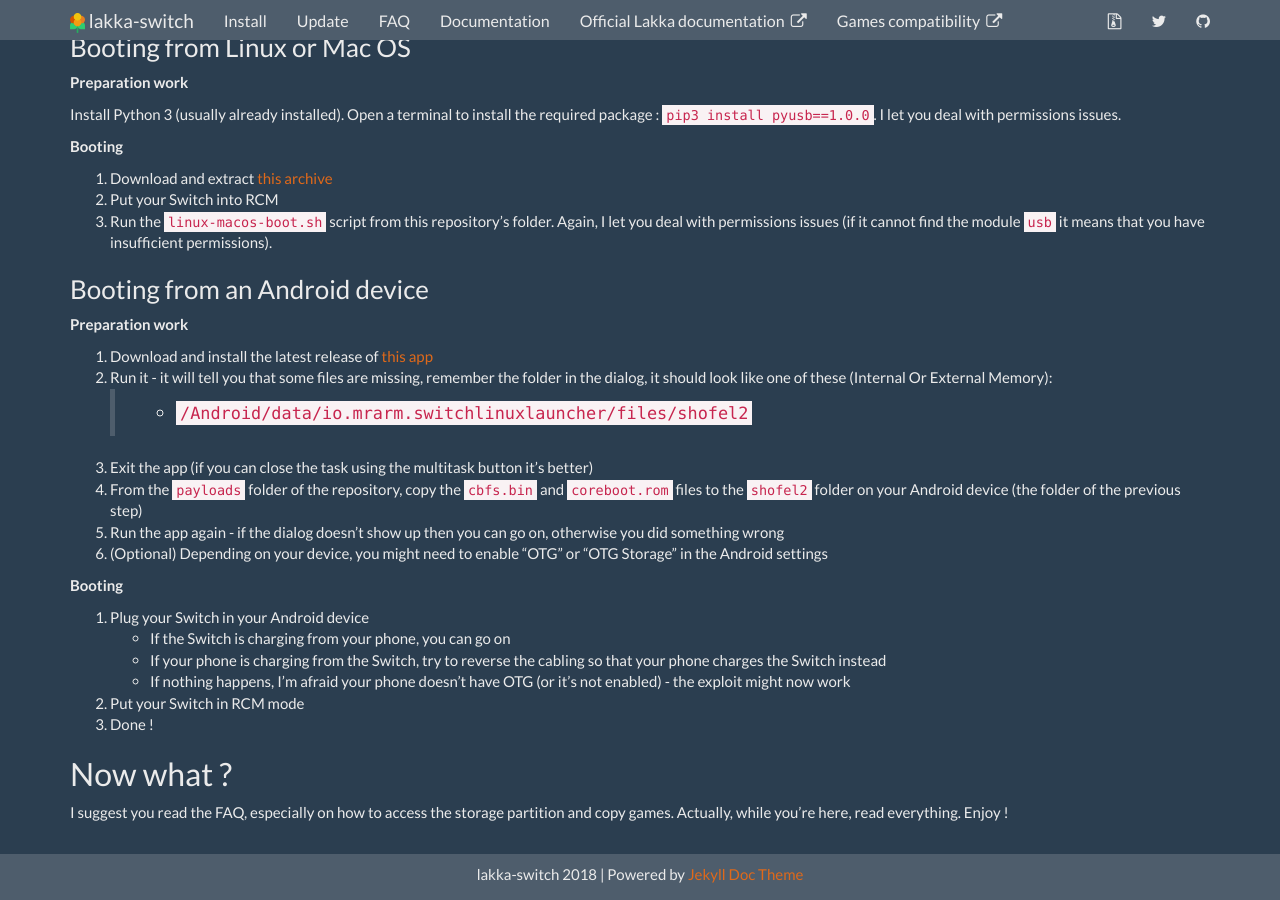
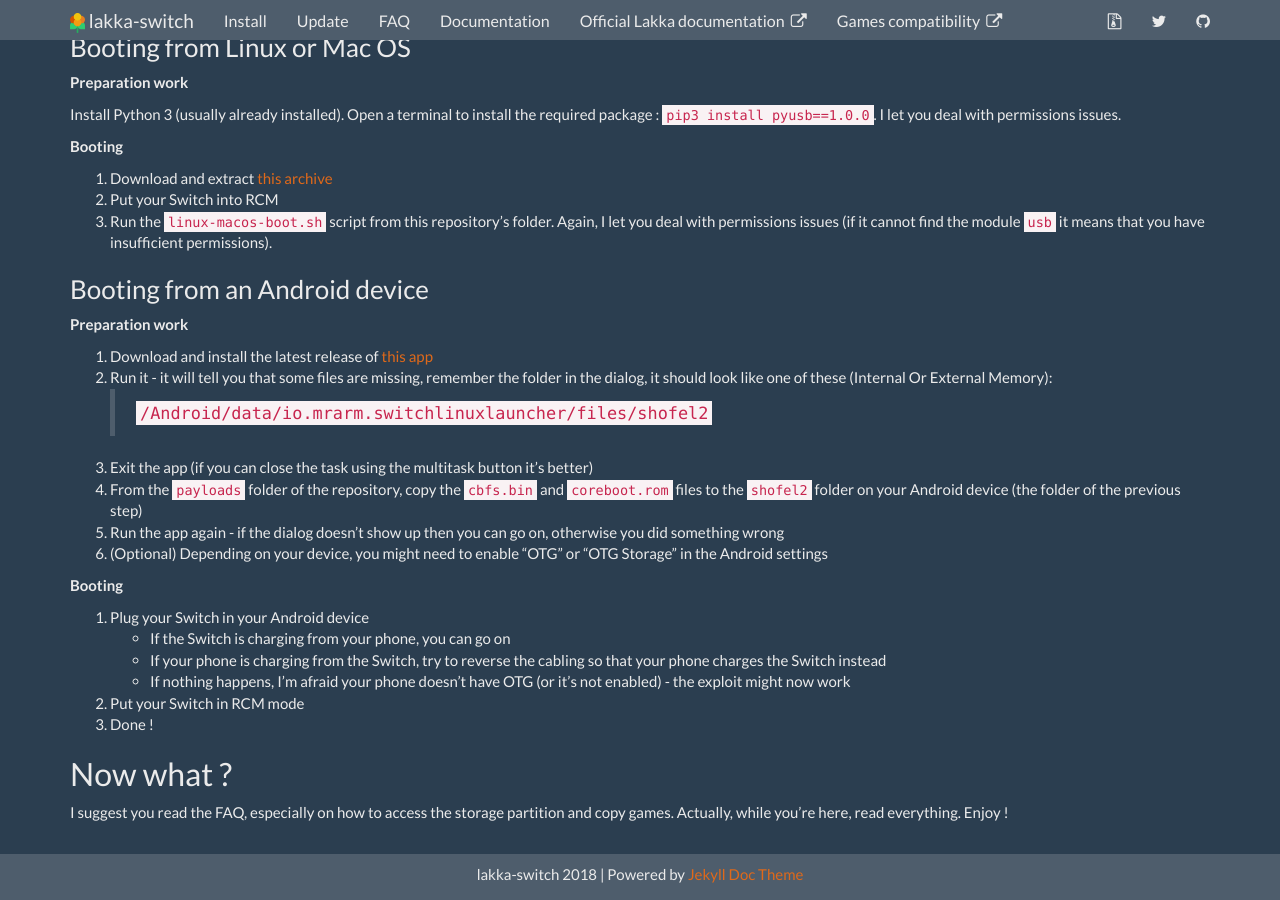
Before and after one commit to lakka-switch/documentation, a Jekyll site: the page built from installation.md, in a window 1280 px wide and 900 px high, scrolled down 1716 px. Built offline with Jekyll 4.4.1, drawn with Linux system fonts in a browser that asks for light colours; nearby versions of some CDN libraries.

```diff
--- a/installation.md
+++ b/installation.md
@@ -81,7 +81,7 @@ Install Python 3 (usually already installed). Open a terminal to install the req
 
 1. Download and install the latest release of [this app](https://github.com/lakka-switch/switch_linux_launcher/releases/latest)
 2. Run it - it will tell you that some files are missing, remember the folder in the dialog, it should look like one of these (Internal Or External Memory):
-    > * `/Android/data/io.mrarm.switchlinuxlauncher/files/shofel2`
+    > `/Android/data/io.mrarm.switchlinuxlauncher/files/shofel2`
 4. Exit the app (if you can close the task using the multitask button it's better)
 5. From the `payloads` folder of the repository, copy the `cbfs.bin` and `coreboot.rom` files to the `shofel2` folder on your Android device (the folder of the previous step)
 6. Run the app again - if the dialog doesn't show up then you can go on, otherwise you did something wrong
```
